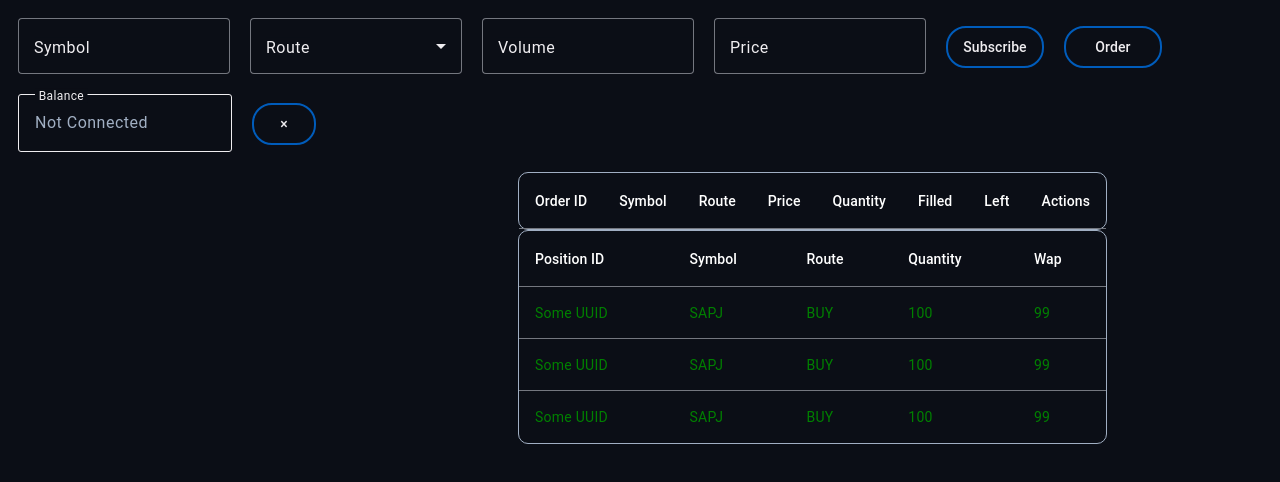
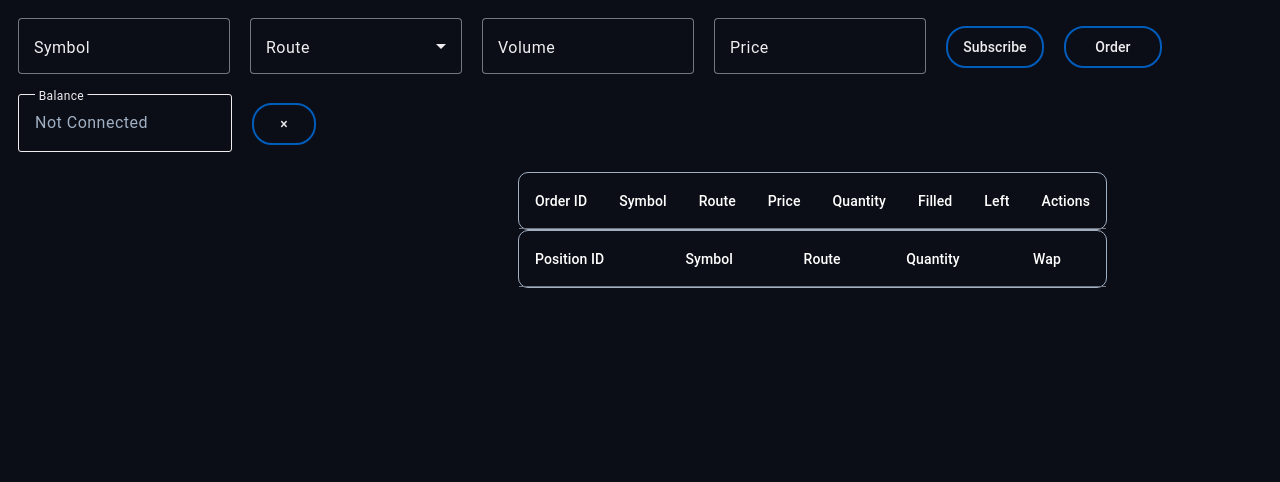
Before and after one commit to gsaukov/potok, an Angular app in the folder client/: page / in a window 1280 px wide. Shown: the top 482 px of the page. Built offline with nearby package versions, Linux system fonts and the light colour scheme; no server answers.

Commit message:
positions fix.

```diff
--- a/client/src/app/main-page/trade-desc/positions/positions.component.ts
+++ b/client/src/app/main-page/trade-desc/positions/positions.component.ts
@@ -1,8 +1,8 @@
 import { Component } from '@angular/core';
-import { MatTableModule } from '@angular/material/table';
+import {MatTableDataSource, MatTableModule } from '@angular/material/table';
 import { MatButtonModule } from '@angular/material/button';
 import {SocketService} from '../../../services/socket.service';
-import {Position} from '../../../services/socket.schema';
+import {Execution, OrderConfirmation, Position} from '../../../services/socket.schema';
 
 @Component({
   selector: 'app-positions',
@@ -13,16 +13,27 @@ import {Position} from '../../../services/socket.schema';
 })
 export class PositionsComponent {
 
-  dataSource:Position[]
+  positions: Position[] = []
+  dataSource = new MatTableDataSource<Position>();
   displayedColumns: string[] = ['UUID', 'Symbol', 'Route', 'Quantity', 'Wap'];
 
   constructor(private socketService:SocketService) {
-    this.dataSource = [
-      {uuid:'Some UUID', createdTimestamp: 'timstamp', symbol: 'SAPJ', route: 'BUY', account: 'My Account', volume: 100, weightedAveragePrice: 99, averagePerformance: 0},
-      {uuid:'Some UUID', createdTimestamp: 'timstamp', symbol: 'SAPJ', route: 'BUY', account: 'My Account', volume: 100, weightedAveragePrice: 99, averagePerformance: 0},
-      {uuid:'Some UUID', createdTimestamp: 'timstamp', symbol: 'SAPJ', route: 'BUY', account: 'My Account', volume: 100, weightedAveragePrice: 99, averagePerformance: 0},
-    ]
+    // this.positions = [
+    //   {uuid:'Some UUID', createdTimestamp: 'timstamp', symbol: 'SAPJ', route: 'BUY', account: 'My Account', volume: 100, weightedAveragePrice: 99, averagePerformance: 0},
+    //   {uuid:'Some UUID', createdTimestamp: 'timstamp', symbol: 'SAPJ', route: 'BUY', account: 'My Account', volume: 100, weightedAveragePrice: 99, averagePerformance: 0},
+    //   {uuid:'Some UUID', createdTimestamp: 'timstamp', symbol: 'SAPJ', route: 'BUY', account: 'My Account', volume: 100, weightedAveragePrice: 99, averagePerformance: 0},
+    // ]
+
+    this.socketService.listenPositionNotification().subscribe(p => {
+      this.positions.push(p)
+      this.dataSource.data = this.positions
+    })
   }
+
+  // applyExecution(execution: Execution) {
+  //   const order:OrderConfirmation = this.getOrderById(execution.orderUuid);
+  //   order.volume = execution.orderLeftQuantity;
+  // }
 
   isActive(position:Position) {
     return false;
```
